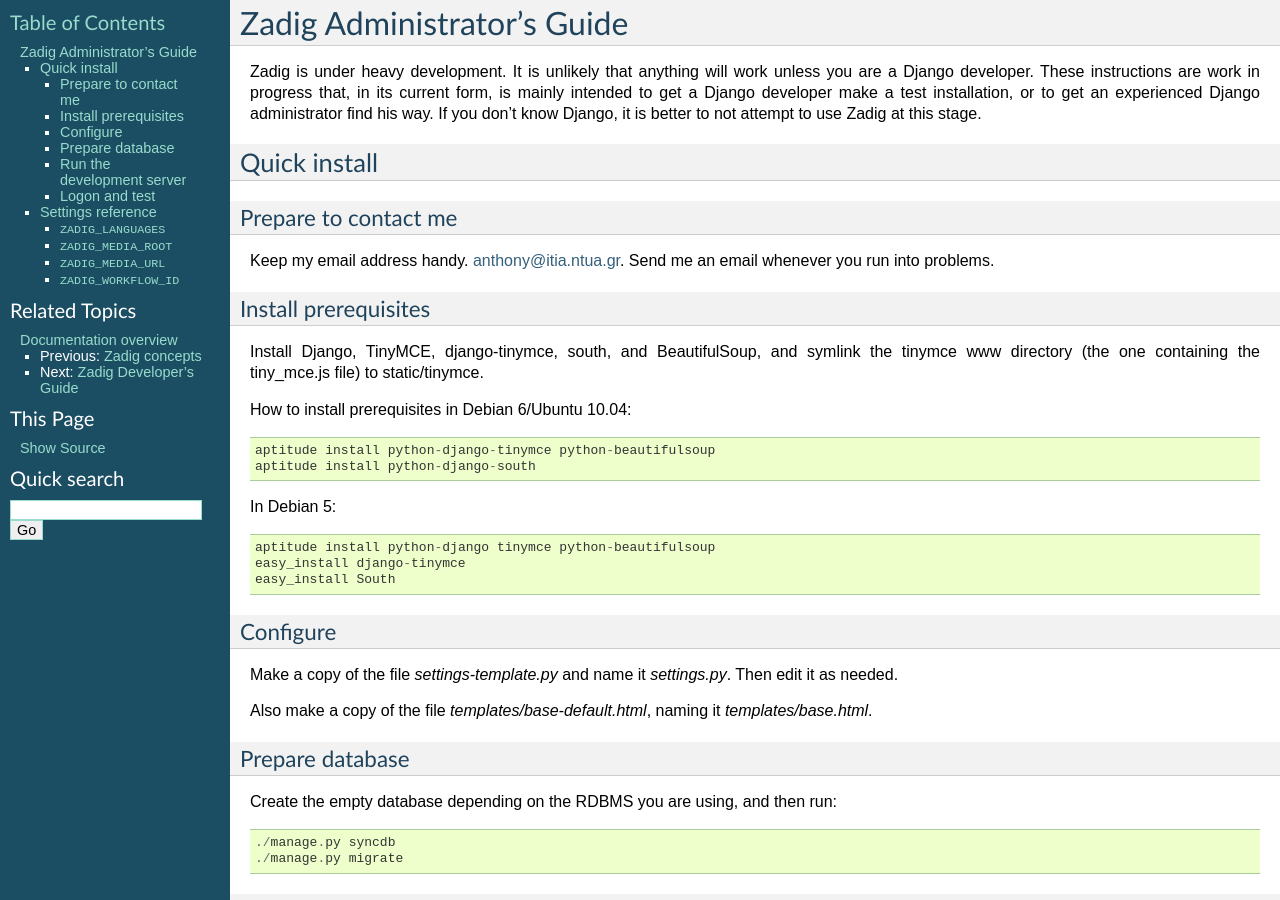
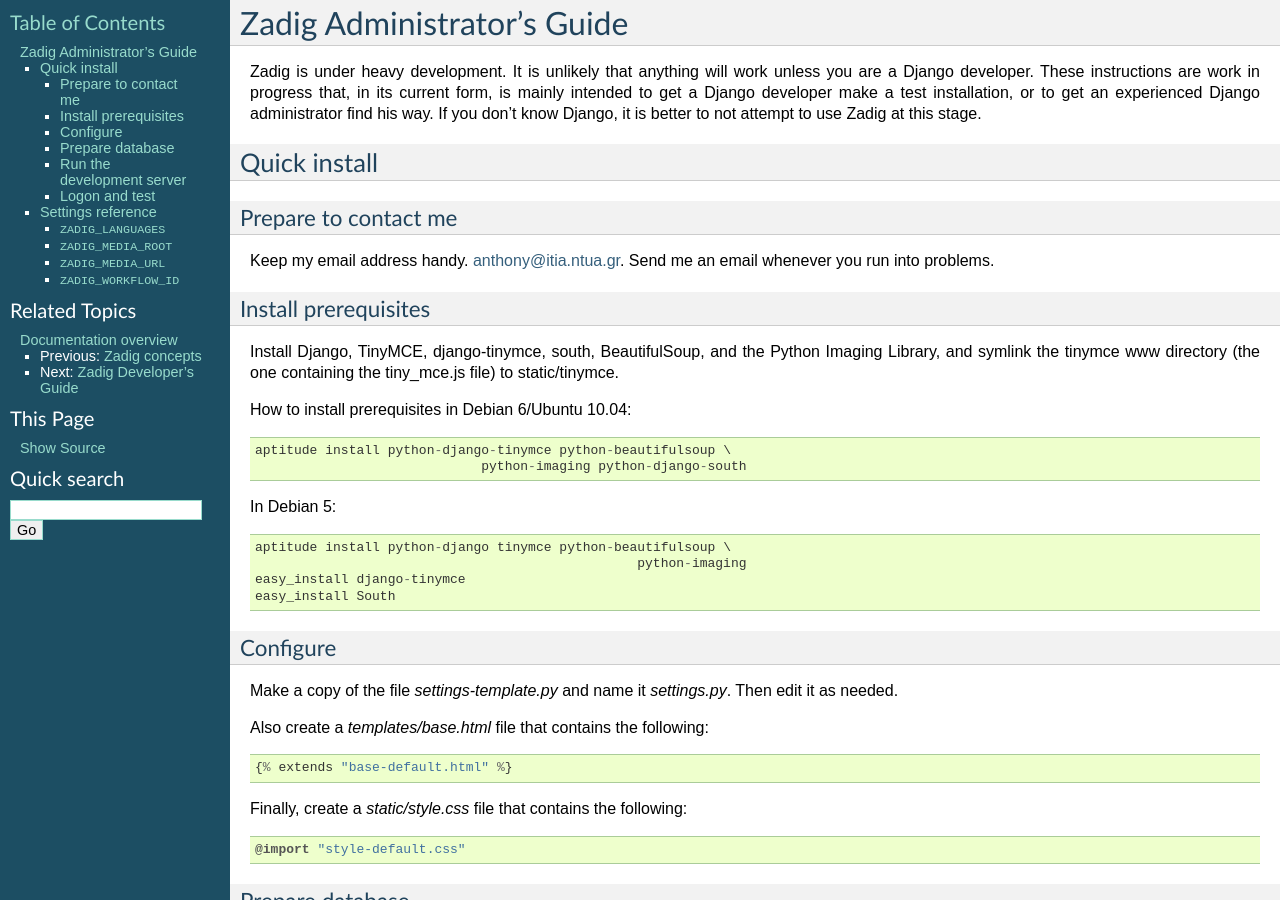
Before and after one commit to aptiko/zadig, a Sphinx documentation site: the page built from docs/administrators_guide.txt, in a window 1280 px wide and 900 px high. Built offline with Sphinx 7.4.7, drawn with Linux system fonts in a browser that asks for light colours.

Commit message:
Custom styles

```diff
--- a/docs/administrators_guide.txt
+++ b/docs/administrators_guide.txt
@@ -23,18 +23,19 @@ whenever you run into problems.
 Install prerequisites
 ---------------------
 
-Install Django, TinyMCE, django-tinymce, south, and BeautifulSoup, and
-symlink the tinymce www directory (the one containing the tiny_mce.js
-file) to static/tinymce.
+Install Django, TinyMCE, django-tinymce, south, BeautifulSoup, and the
+Python Imaging Library, and symlink the tinymce www directory (the one
+containing the tiny_mce.js file) to static/tinymce.
 
 How to install prerequisites in Debian 6/Ubuntu 10.04::
 
-   aptitude install python-django-tinymce python-beautifulsoup
-   aptitude install python-django-south
+   aptitude install python-django-tinymce python-beautifulsoup \
+                                python-imaging python-django-south
 
 In Debian 5::
 
-   aptitude install python-django tinymce python-beautifulsoup
+   aptitude install python-django tinymce python-beautifulsoup \
+                                                    python-imaging
    easy_install django-tinymce
    easy_install South
 
@@ -44,8 +45,14 @@ Configure
 Make a copy of the file `settings-template.py` and name it
 `settings.py`. Then edit it as needed.
 
-Also make a copy of the file `templates/base-default.html`, naming it
-`templates/base.html`.
+Also create a `templates/base.html` file that contains the following::
+
+   {% extends "base-default.html" %}
+
+Finally, create a `static/style.css` file that contains the
+following::
+
+   @import "style-default.css"
 
 Prepare database
 ----------------
```
Also changed, not shown: static/style-default.css (renamed from static/style.css).
